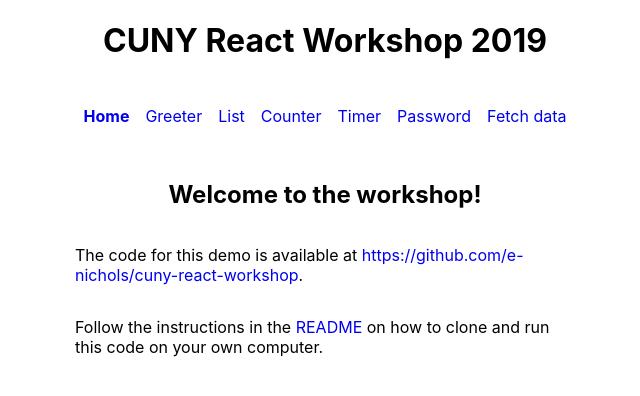
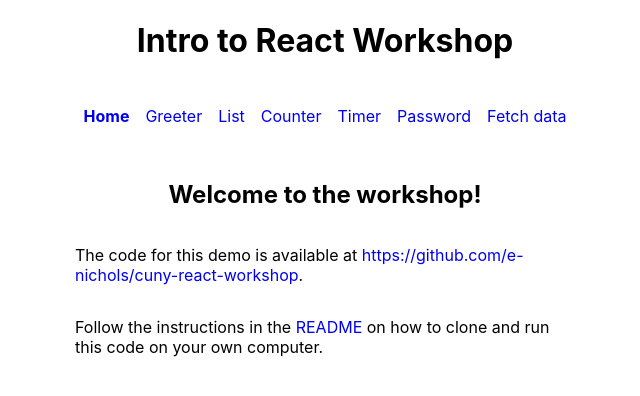
Before and after one commit to etnichols/intro-to-react-workshop, a React (Create React App) app: page / in a window 1280 px wide. Shown: the top 396 px of the page, without its empty margins (315-955 px from the left). Built offline with nearby package versions, Linux system fonts and the light colour scheme.

Commit message:
update landing page

```diff
--- a/src/App.js
+++ b/src/App.js
@@ -6,7 +6,7 @@
 function App() {
   return (
     <div className="App">
-      <h1>CUNY React Workshop 2019</h1>
+      <h1>Intro to React Workshop</h1>
       <Router />
     </div>
   )
```
